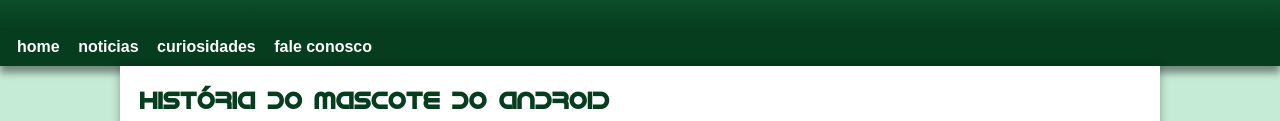
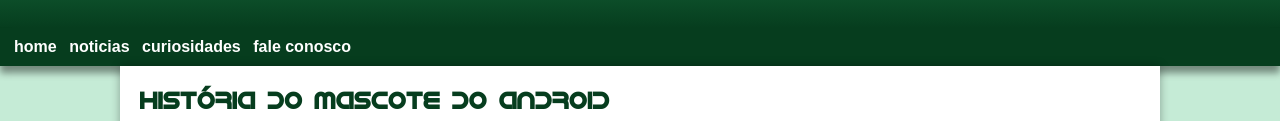
Before and after one commit to RicardoRicartelima/projeto-android02, a plain HTML site: page index.html in a window 1280 px wide. Shown: the part 162-283 px from the top of the page. Drawn offline with Linux system fonts and the light colour scheme; a web font is replaced by a local one.

Commit message:
atualização2

```diff
--- a/estilo/style.css
+++ b/estilo/style.css
@@ -155,7 +155,7 @@ nav
  nav > a{
 
     color: white;
-    padding: 7px;
+    padding: 4px;
     text-decoration: none;
     font-weight: bold;
     border-radius: 40px;
```
